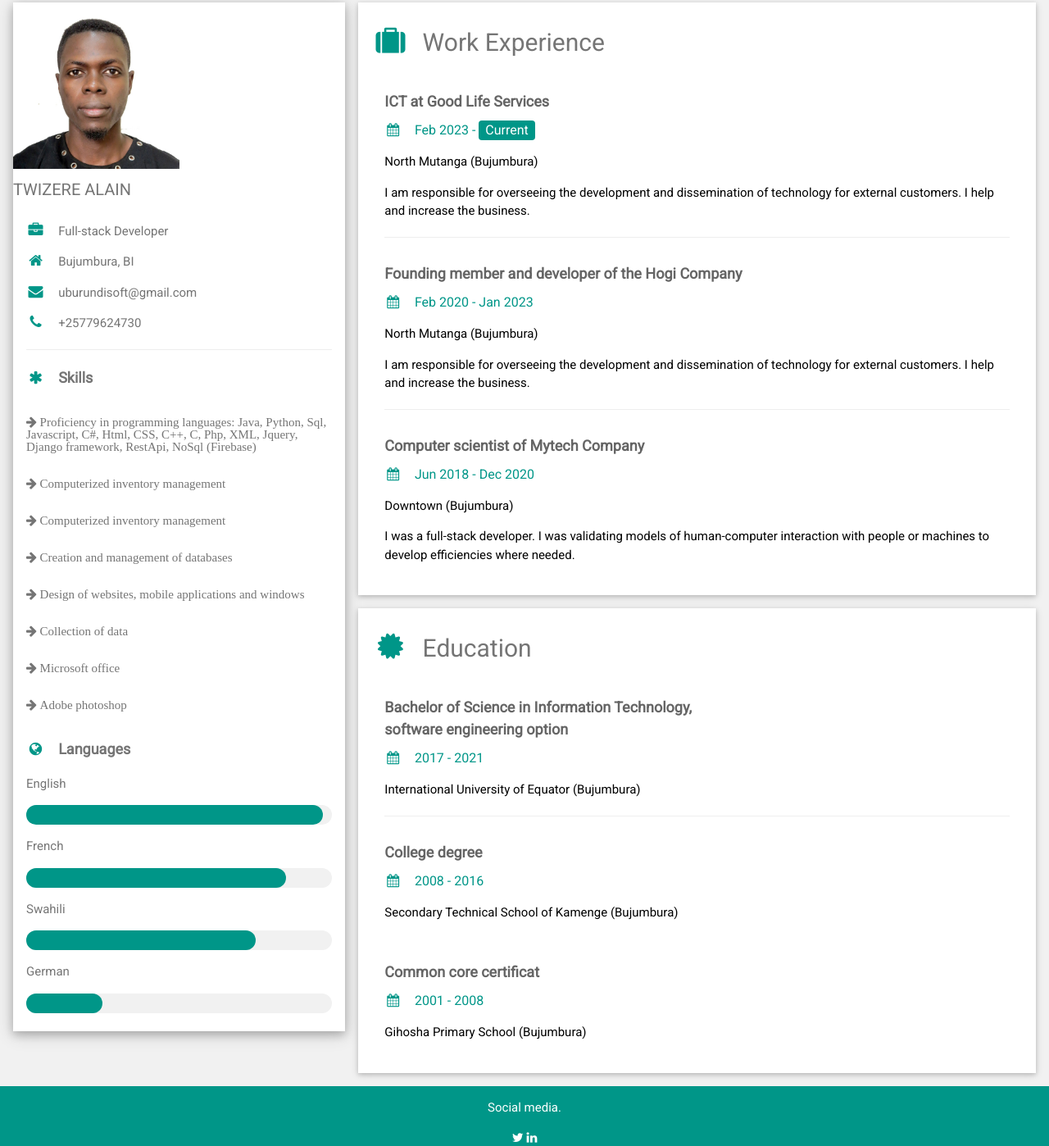
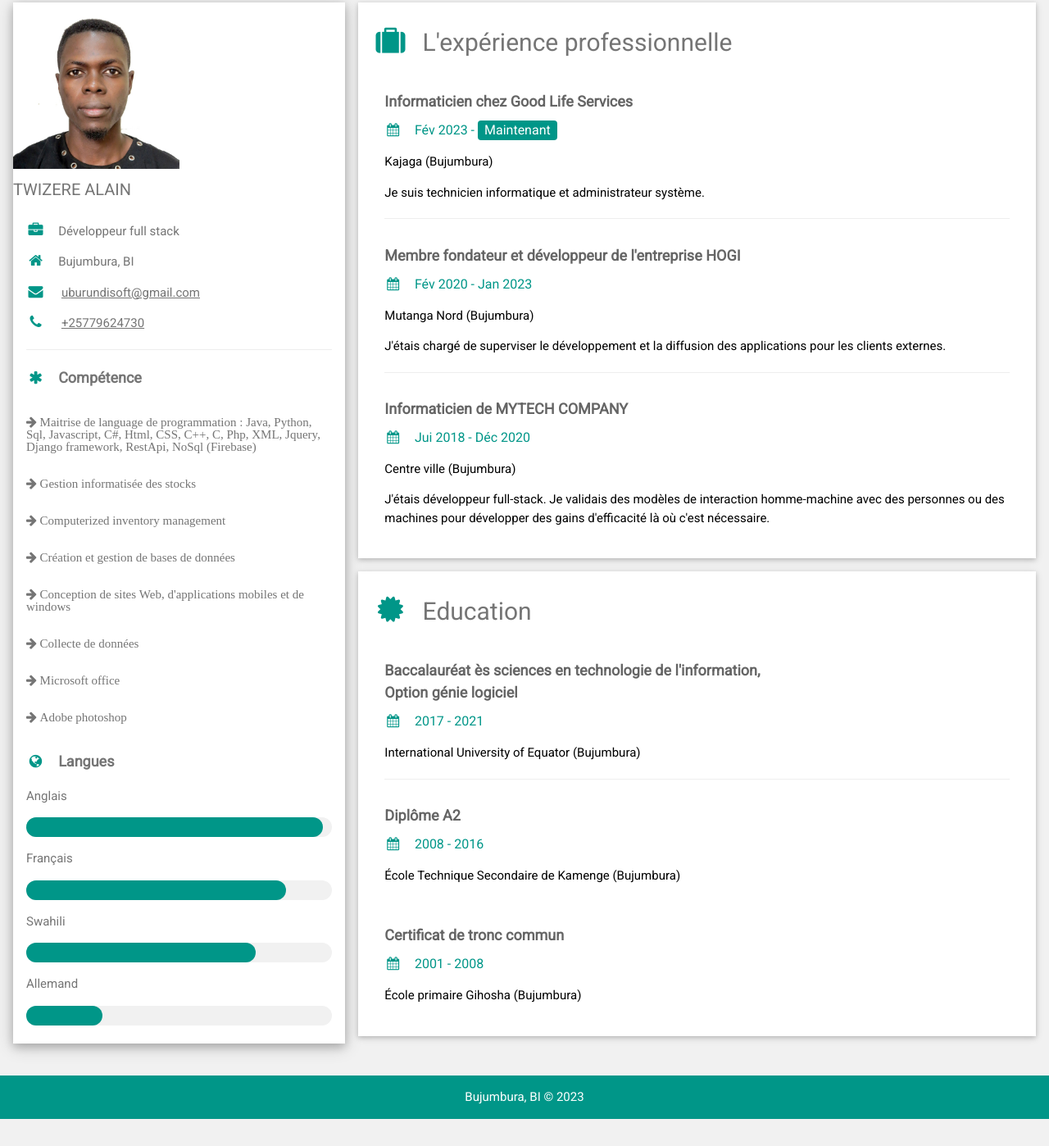
Before and after one commit to twizy/cv, a plain HTML site: page index.html in a window 1280 px wide. Shown: the part 13-1411 px from the top of the page at 82% size. After the commit the page ends 1378 px from the top, so only its background shows below. Drawn offline with nearby package versions, Linux system fonts and the light colour scheme.

Commit message:
Add files via upload
New changes

```diff
--- a/index.html
+++ b/index.html
@@ -1,6 +1,6 @@
 <!DOCTYPE html>
 <html>
-<title>Alan Twiz</title>
+<title>CV</title>
 <meta charset="UTF-8">
 <meta name="viewport" content="width=device-width, initial-scale=1">
 <link rel="stylesheet" href="https://www.w3schools.com/w3css/4/w3.css">
@@ -29,32 +29,36 @@ html,body,h1,h2,h3,h4,h5,h6 {font-family: "Roboto", sans-serif}
         </div>
         <h4>TWIZERE ALAIN</h4>
         <div class="w3-container">
-          <p><i class="fa fa-briefcase fa-fw w3-margin-right w3-large w3-text-teal"></i>Full-stack Developer</p>
+          <p><i class="fa fa-briefcase fa-fw w3-margin-right w3-large w3-text-teal"></i>Développeur full stack</p>
           <p><i class="fa fa-home fa-fw w3-margin-right w3-large w3-text-teal"></i>Bujumbura, BI</p>
-          <p><i class="fa fa-envelope fa-fw w3-margin-right w3-large w3-text-teal"></i>uburundisoft@gmail.com</p>
-          <p><i class="fa fa-phone fa-fw w3-margin-right w3-large w3-text-teal"></i>+25779624730</p>
+          <p><i class="fa fa-envelope fa-fw w3-margin-right w3-large w3-text-teal"></i>
+            <a href="mailto:uburundisoft@gmail.com">uburundisoft@gmail.com</a>
+          </p>
+          <p><i class="fa fa-phone fa-fw w3-margin-right w3-large w3-text-teal"></i>
+            <a href="tel:+25779624730">+25779624730</a>
+          </p>
           <hr>
 
-          <p class="w3-large"><b><i class="fa fa-asterisk fa-fw w3-margin-right w3-text-teal"></i>Skills</b></p>
-          <p class="fa fa-arrow-right"> Proficiency in programming languages: Java, Python, Sql, Javascript, C#, Html, CSS,
+          <p class="w3-large"><b><i class="fa fa-asterisk fa-fw w3-margin-right w3-text-teal"></i>Compétence</b></p>
+          <p class="fa fa-arrow-right"> Maitrise de language de programmation : Java, Python, Sql, Javascript, C#, Html, CSS,
             C++, C, Php, XML, Jquery, Django framework, RestApi, NoSql (Firebase)</p><br>
+          <p class="fa fa-arrow-right"> Gestion informatisée des stocks </p><br>
           <p class="fa fa-arrow-right"> Computerized inventory management</p><br>
-          <p class="fa fa-arrow-right"> Computerized inventory management</p><br>
-          <p class="fa fa-arrow-right"> Creation and management of databases</p><br>
-          <p class="fa fa-arrow-right"> Design of websites, mobile applications and windows</p><br>
-          <p class="fa fa-arrow-right"> Collection of data</p><br>
+          <p class="fa fa-arrow-right"> Création et gestion de bases de données </p><br>
+          <p class="fa fa-arrow-right"> Conception de sites Web, d'applications mobiles et de windows </p><br>
+          <p class="fa fa-arrow-right"> Collecte de données</p><br>
           <p class="fa fa-arrow-right"> Microsoft office</p><br>
           <p class="fa fa-arrow-right"> Adobe photoshop</p>
 
 
           <br>
 
-          <p class="w3-large w3-text-theme"><b><i class="fa fa-globe fa-fw w3-margin-right w3-text-teal"></i>Languages</b></p>
-          <p>English</p>
+          <p class="w3-large w3-text-theme"><b><i class="fa fa-globe fa-fw w3-margin-right w3-text-teal"></i>Langues</b></p>
+          <p>Anglais</p>
           <div class="w3-light-grey w3-round-xlarge">
             <div class="w3-round-xlarge w3-teal" style="height:24px;width:97%"></div>
           </div>
-          <p>French</p>
+          <p>Français</p>
           <div class="w3-light-grey w3-round-xlarge">
             <div class="w3-round-xlarge w3-teal" style="height:24px;width:85%"></div>
           </div>
@@ -62,7 +66,7 @@ html,body,h1,h2,h3,h4,h5,h6 {font-family: "Roboto", sans-serif}
           <div class="w3-light-grey w3-round-xlarge">
             <div class="w3-round-xlarge w3-teal" style="height:24px;width:75%"></div>
           </div>
-          <p>German</p>
+          <p>Allemand</p>
           <div class="w3-light-grey w3-round-xlarge">
             <div class="w3-round-xlarge w3-teal" style="height:24px;width:25%"></div>
           </div>
@@ -77,32 +81,29 @@ html,body,h1,h2,h3,h4,h5,h6 {font-family: "Roboto", sans-serif}
     <div class="w3-twothird">
 
       <div class="w3-container w3-card w3-white w3-margin-bottom">
-        <h2 class="w3-text-grey w3-padding-16"><i class="fa fa-suitcase fa-fw w3-margin-right w3-xxlarge w3-text-teal"></i>Work Experience</h2>
+        <h2 class="w3-text-grey w3-padding-16"><i class="fa fa-suitcase fa-fw w3-margin-right w3-xxlarge w3-text-teal"></i>L'expérience professionnelle</h2>
         <div class="w3-container">
-          <h5 class="w3-opacity"><b>ICT at Good Life Services</b></h5>
-          <h6 class="w3-text-teal"><i class="fa fa-calendar fa-fw w3-margin-right"></i>Feb 2023 - <span class="w3-tag w3-teal w3-round">Current</span></h6>
-          <p>North Mutanga (Bujumbura)</p>
-          <p>I am responsible for overseeing the development and
-            dissemination of technology for external customers. I help and
-            increase the business.</p>
+          <h5 class="w3-opacity"><b>Informaticien chez Good Life Services</b></h5>
+          <h6 class="w3-text-teal"><i class="fa fa-calendar fa-fw w3-margin-right"></i>Fév 2023 - <span class="w3-tag w3-teal w3-round">Maintenant</span></h6>
+          <p>Kajaga (Bujumbura)</p>
+          <p> Je suis technicien informatique et administrateur système.</p>
           <hr>
         </div>
         <div class="w3-container">
-          <h5 class="w3-opacity"><b>Founding member and developer of the Hogi Company</b></h5>
-          <h6 class="w3-text-teal"><i class="fa fa-calendar fa-fw w3-margin-right"></i>Feb 2020 -  Jan 2023</h6>
-          <p>North Mutanga (Bujumbura)</p>
-          <p>I am responsible for overseeing the development and
-            dissemination of technology for external customers. I help and
-            increase the business.</p>
+          <h5 class="w3-opacity"><b>Membre fondateur et développeur de l'entreprise HOGI</b></h5>
+          <h6 class="w3-text-teal"><i class="fa fa-calendar fa-fw w3-margin-right"></i>Fév 2020 -  Jan 2023</h6>
+          <p>Mutanga Nord (Bujumbura)</p>
+          <p>J'étais chargé de superviser le développement et la
+            diffusion des applications pour les clients externes.</p>
           <hr>
         </div>
         <div class="w3-container">
-          <h5 class="w3-opacity"><b>Computer scientist of Mytech Company</b></h5>
-          <h6 class="w3-text-teal"><i class="fa fa-calendar fa-fw w3-margin-right"></i>Jun 2018 - Dec 2020</h6>
-          <p>Downtown (Bujumbura)</p>
-          <p>I was a full-stack developer. I was validating models of
-            human-computer interaction with people or machines to
-            develop efficiencies where needed.</p><br>
+          <h5 class="w3-opacity"><b>Informaticien de MYTECH COMPANY</b></h5>
+          <h6 class="w3-text-teal"><i class="fa fa-calendar fa-fw w3-margin-right"></i>Jui 2018 - Déc 2020</h6>
+          <p>Centre ville (Bujumbura)</p>
+          <p>J'étais développeur full-stack. Je validais des modèles de
+            interaction homme-machine avec des personnes ou des machines pour
+            développer des gains d'efficacité là où c'est nécessaire.</p><br>
         </div>
       </div>
 
@@ -110,21 +111,21 @@ html,body,h1,h2,h3,h4,h5,h6 {font-family: "Roboto", sans-serif}
         <h2 class="w3-text-grey w3-padding-16"><i class="fa fa-certificate fa-fw w3-margin-right w3-xxlarge w3-text-teal"></i>Education</h2>
 
         <div class="w3-container">
-          <h5 class="w3-opacity"><b>Bachelor of Science in Information Technology,
-            <br>software engineering option</b></h5>
+          <h5 class="w3-opacity"><b>Baccalauréat ès sciences en technologie de l'information,
+            <br>Option génie logiciel</b></h5>
           <h6 class="w3-text-teal"><i class="fa fa-calendar fa-fw w3-margin-right"></i>2017 - 2021</h6>
           <p>International University of Equator (Bujumbura)</p>
           <hr>
         </div>
         <div class="w3-container">
-          <h5 class="w3-opacity"><b>College degree</b></h5>
+          <h5 class="w3-opacity"><b>Diplôme A2</b></h5>
           <h6 class="w3-text-teal"><i class="fa fa-calendar fa-fw w3-margin-right"></i>2008 - 2016</h6>
-          <p>Secondary Technical School of Kamenge (Bujumbura)</p><br>
+          <p>École Technique Secondaire de Kamenge (Bujumbura)</p><br>
         </div>
         <div class="w3-container">
-          <h5 class="w3-opacity"><b>Common core certificat</b></h5>
+          <h5 class="w3-opacity"><b>Certificat de tronc commun</b></h5>
           <h6 class="w3-text-teal"><i class="fa fa-calendar fa-fw w3-margin-right"></i>2001 - 2008</h6>
-          <p>Gihosha Primary School (Bujumbura)</p><br>
+          <p>École primaire Gihosha (Bujumbura)</p><br>
         </div>
       </div>
 
@@ -138,9 +139,9 @@ html,body,h1,h2,h3,h4,h5,h6 {font-family: "Roboto", sans-serif}
 </div>
 
 <footer class="w3-container w3-teal w3-center w3-margin-top">
-  <p>Social media.</p>
+  <!-- <p>Réseaux sociaux.</p>
   <i class="fa fa-twitter w3-hover-opacity"></i>
-  <i class="fa fa-linkedin w3-hover-opacity"></i>
+  <i class="fa fa-linkedin w3-hover-opacity"></i> -->
   <p>Bujumbura, BI &copy; 2023</p>
 </footer>
 
```
